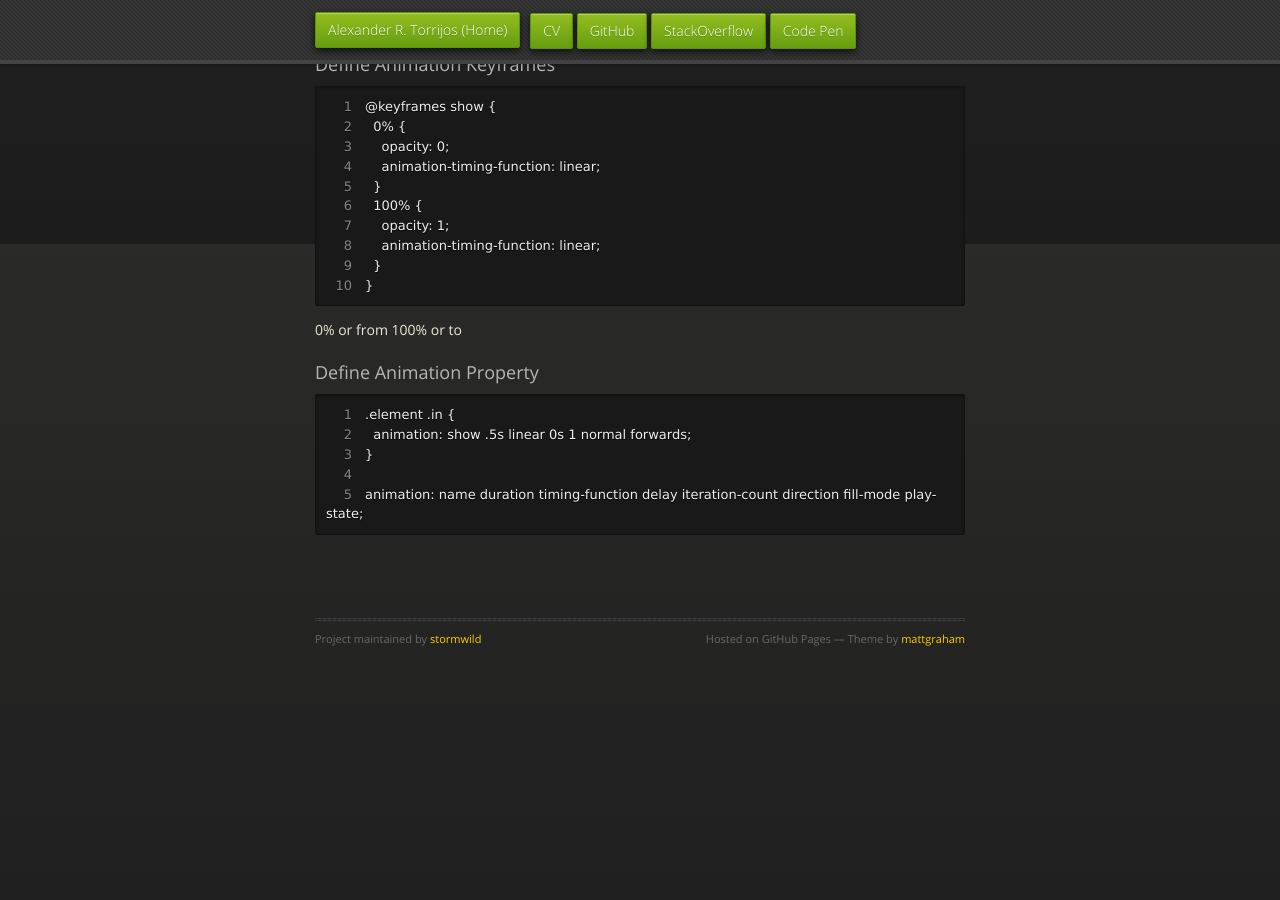
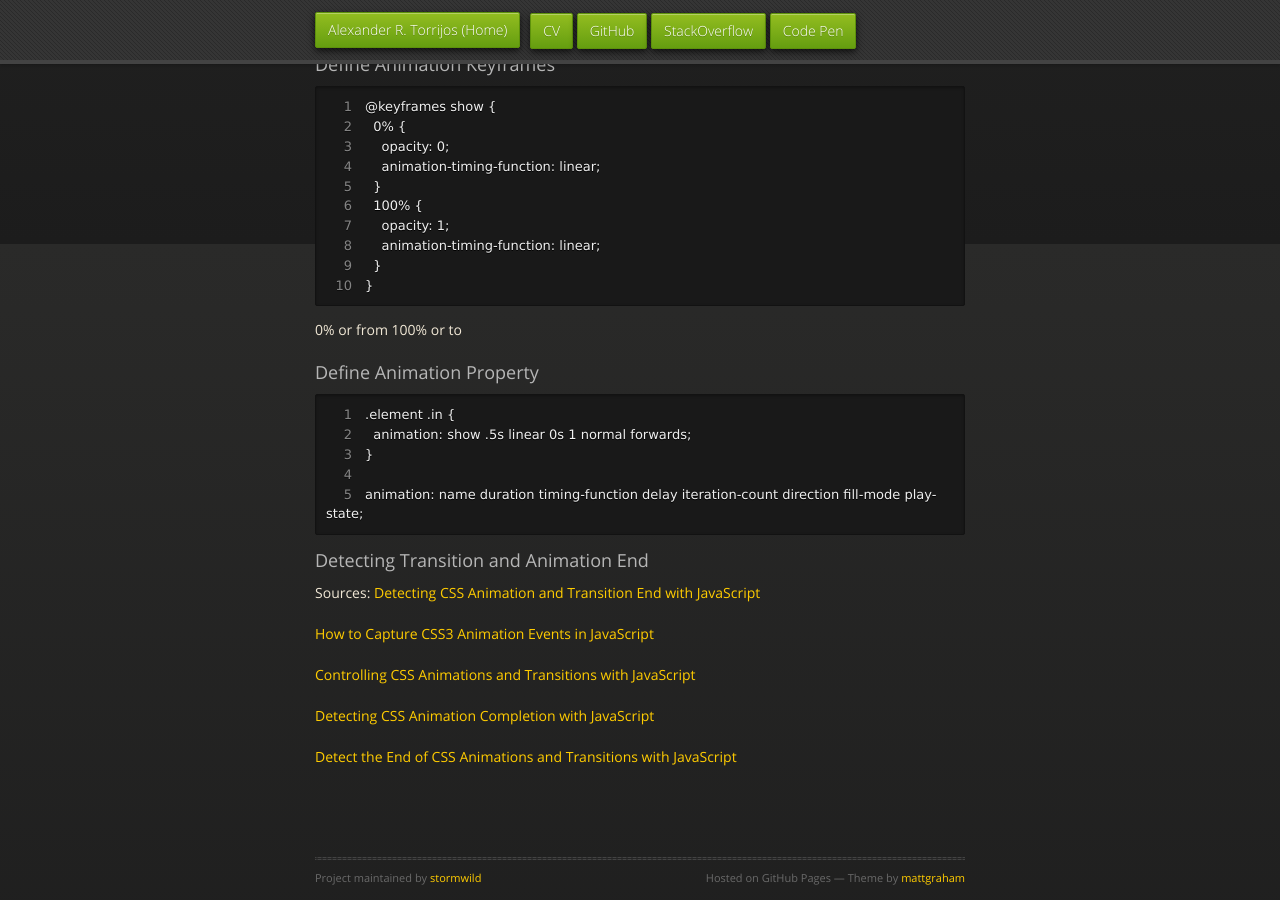
Before and after one commit to stormwild/stormwild.github.io, a Jekyll site: the page built from _posts/2015-11-18-notes.md, in a window 1280 px wide and 900 px high, scrolled down 656 px. Built offline with Jekyll 4.4.1, drawn with Linux system fonts in a browser that asks for light colours; nearby versions of some CDN libraries; before the commit the page ends 1317 px from its top, so only the background shows below that.

Commit message:
Update 2015-11-18-notes.md

```diff
--- a/_posts/2015-11-18-notes.md
+++ b/_posts/2015-11-18-notes.md
@@ -50,3 +50,16 @@ title: Dev Notes
     }
 
     animation: name duration timing-function delay iteration-count direction fill-mode play-state;
+
+### Detecting Transition and Animation End
+
+Sources:
+[Detecting CSS Animation and Transition End with JavaScript](http://osvaldas.info/detecting-css-animation-transition-end-with-javascript)
+
+[How to Capture CSS3 Animation Events in JavaScript](http://www.sitepoint.com/css3-animation-javascript-event-handlers/)
+
+[Controlling CSS Animations and Transitions with JavaScript](https://css-tricks.com/controlling-css-animations-transitions-javascript/)
+
+[Detecting CSS Animation Completion with JavaScript](https://davidwalsh.name/css-animation-callback)
+
+[Detect the End of CSS Animations and Transitions with JavaScript](https://jonsuh.com/blog/detect-the-end-of-css-animations-and-transitions-with-javascript/)
```
